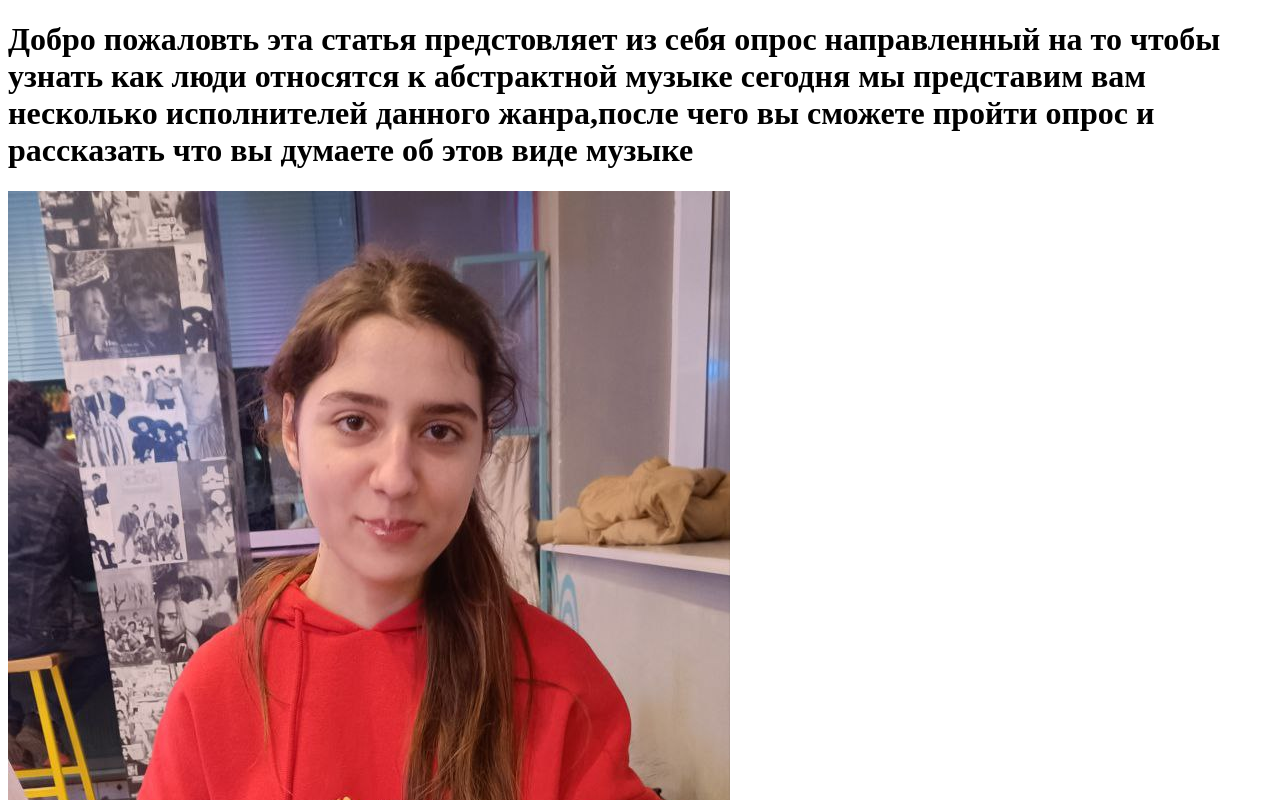
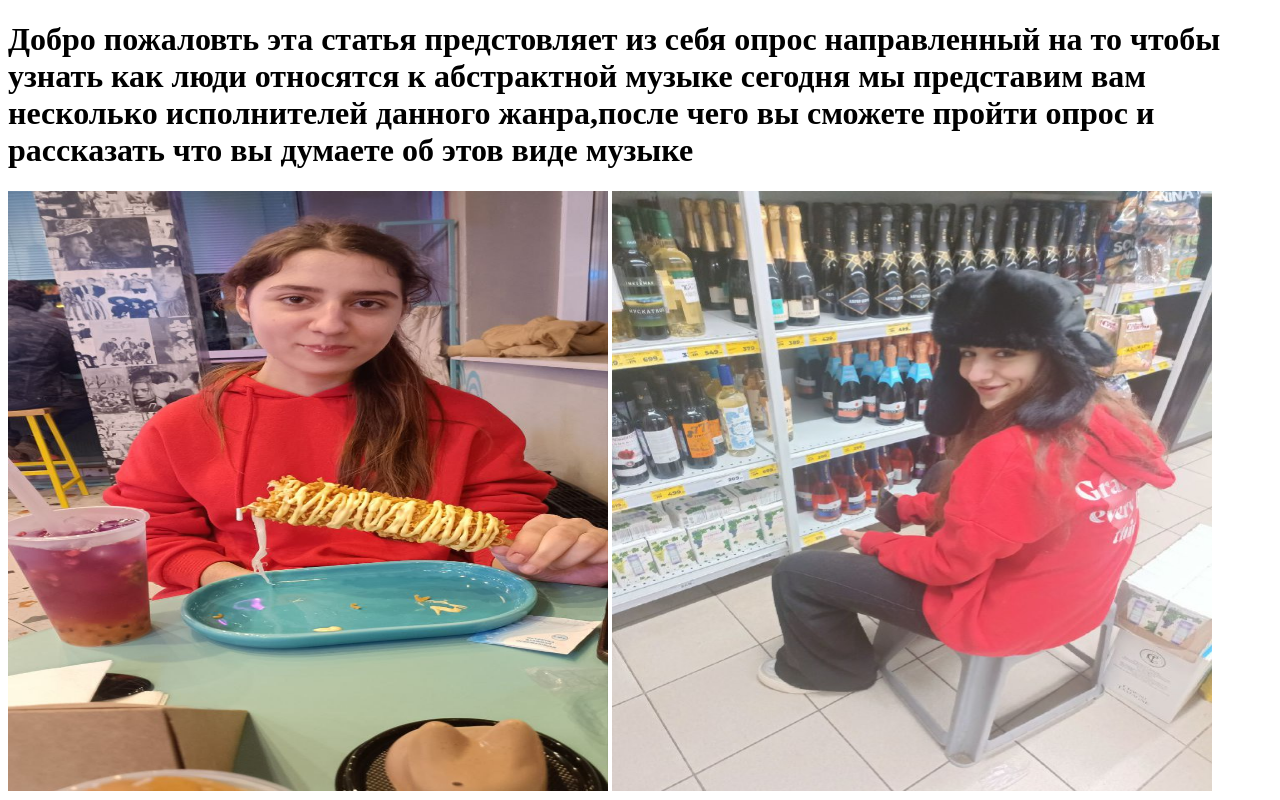
Before and after one commit to kif4er/xaski, a plain HTML site: page index.html in a window 1280 px wide. Shown: the top 800 px of the page. Drawn offline with Linux system fonts and the light colour scheme.

Commit message:
Add files via upload

```diff
--- a/index.html
+++ b/index.html
@@ -11,8 +11,8 @@
     <body>
         <h1>Добро пожаловть эта статья предстовляет из себя опрос направленный на то чтобы узнать как люди относятся к абстрактной музыке
             сегодня мы представим вам несколько исполнителей данного жанра,после чего вы сможете пройти опрос и рассказать что вы думаете об этов виде музыке</h1>
-         <img src="images/test.jpg" alt="lk" >
-         <img src="images/test2.jpg" alt="hj">
+         <img src="images/test.jpg" alt="lk" width="600" height="600">
+         <img src="images/test2.jpg" ; alt="hj" width="600" height="600">
          <p> Вашему вниманию представлена без условно красивая и очень женственная Степанова Илона Алексеевна.
             она сегодня будет выступать в качестве человека на чей вкус в астракной музыке мы будем упираться.</p>
             <p>абстракная музыка очень необычный стиль в музыке ,для других людей эта музыка может показаться странной но тем немение у этого стиля очень много поклонников</p>
```
